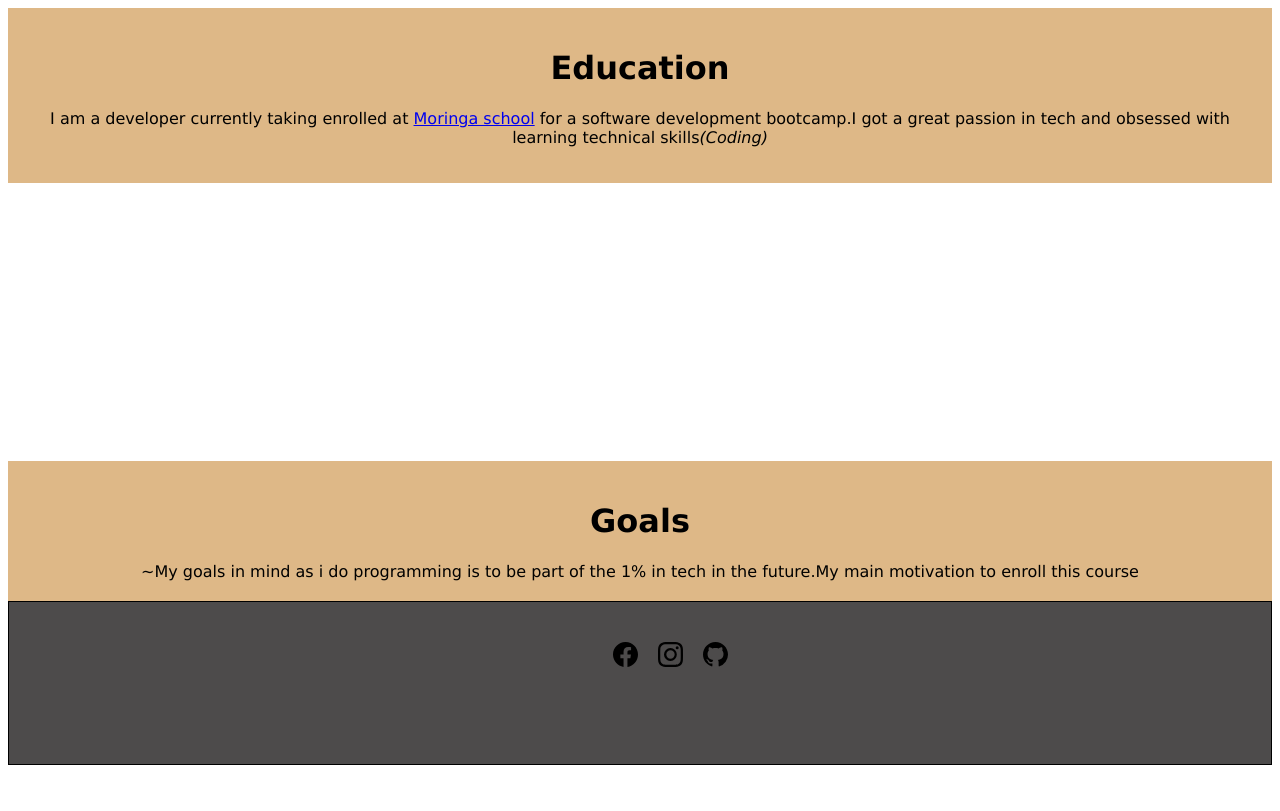
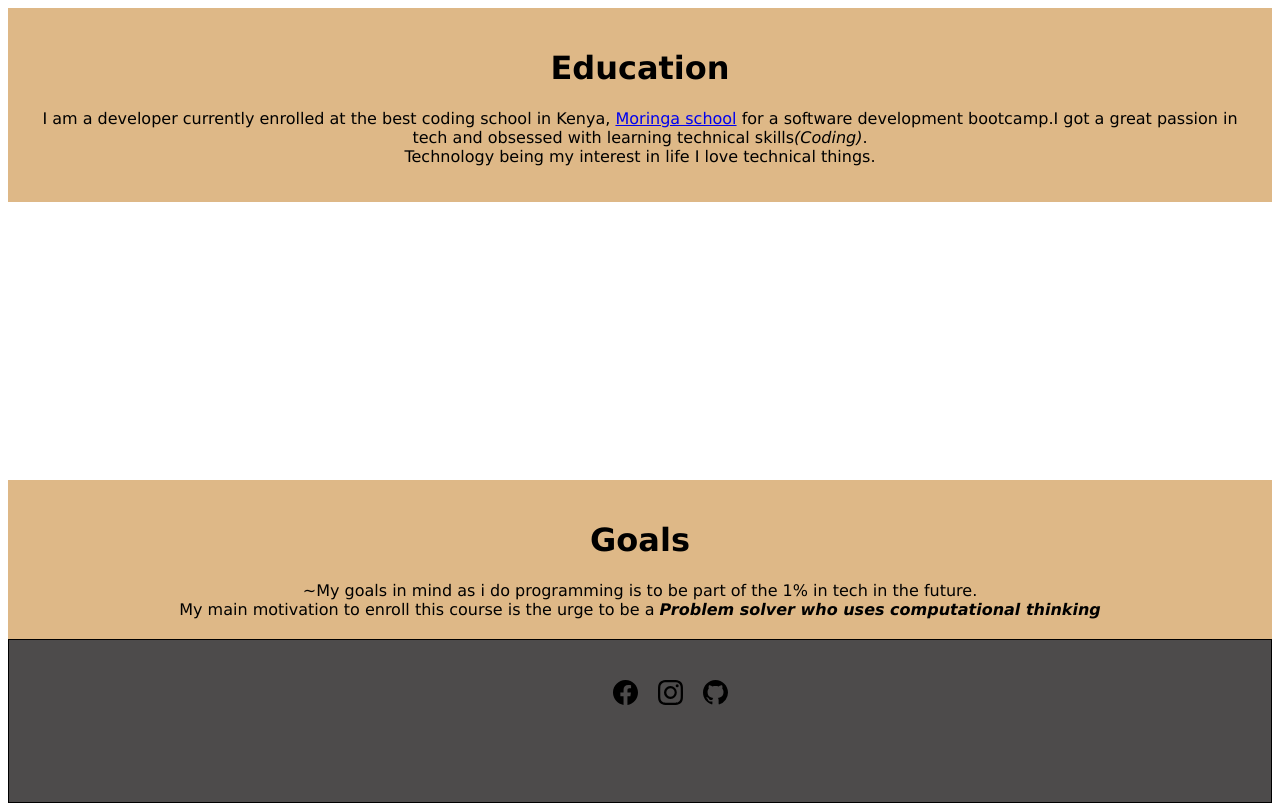
Before and after one commit to Jerry-Wemisiko/Portfolio, a plain HTML site: page about.html in a window 1280 px wide. Drawn offline with Linux system fonts and the light colour scheme.

Commit message:
final commit of the structure project

```diff
--- a/about.css
+++ b/about.css
@@ -19,7 +19,10 @@
     padding: 20px;
 }
 
-
+span{
+    font-style: italic;
+    font-weight: 700;
+}
 .footer{
     height: 122px;
     padding: 30px 0 10px 47%;
--- a/about.html
+++ b/about.html
@@ -16,23 +16,26 @@
         <div id="ed">
             <h1>Education</h1>
             <p>
-                I am a developer currently taking enrolled at
+                I am a developer currently enrolled at the best coding school in Kenya,
                 <a href="https://moringaschool.com/">Moringa school</a> for a software
                 development bootcamp.I got a great passion in tech and obsessed with
-                learning technical skills<em>(Coding)</em>
+                learning technical skills<em>(Coding)</em>. <br>
+                Technology being my interest in life I love technical things.
             </p>
         </div>
 
         <div id="goals">
             <h1>Goals</h1>
-            <span>~My goals in mind as i do programming is to be part of the 1% in tech
-                in the future.My main motivation to enroll this course</span>
+            ~My goals in mind as i do programming is to be part of the 1% in tech
+                in the future. <br>
+                My main motivation to enroll this course is the urge to be a <span>Problem solver who uses computational thinking</span>
         </div>
     </div>
     <!-- Footer section of the page -->
 
     <div class="footer">
         <footer class="ft">
+
             <div id="fb">
                 <a href="https://www.facebook.com/skyles.jerry.9" target="_blank">
                     <i class="bi bi-facebook"></i>
```
